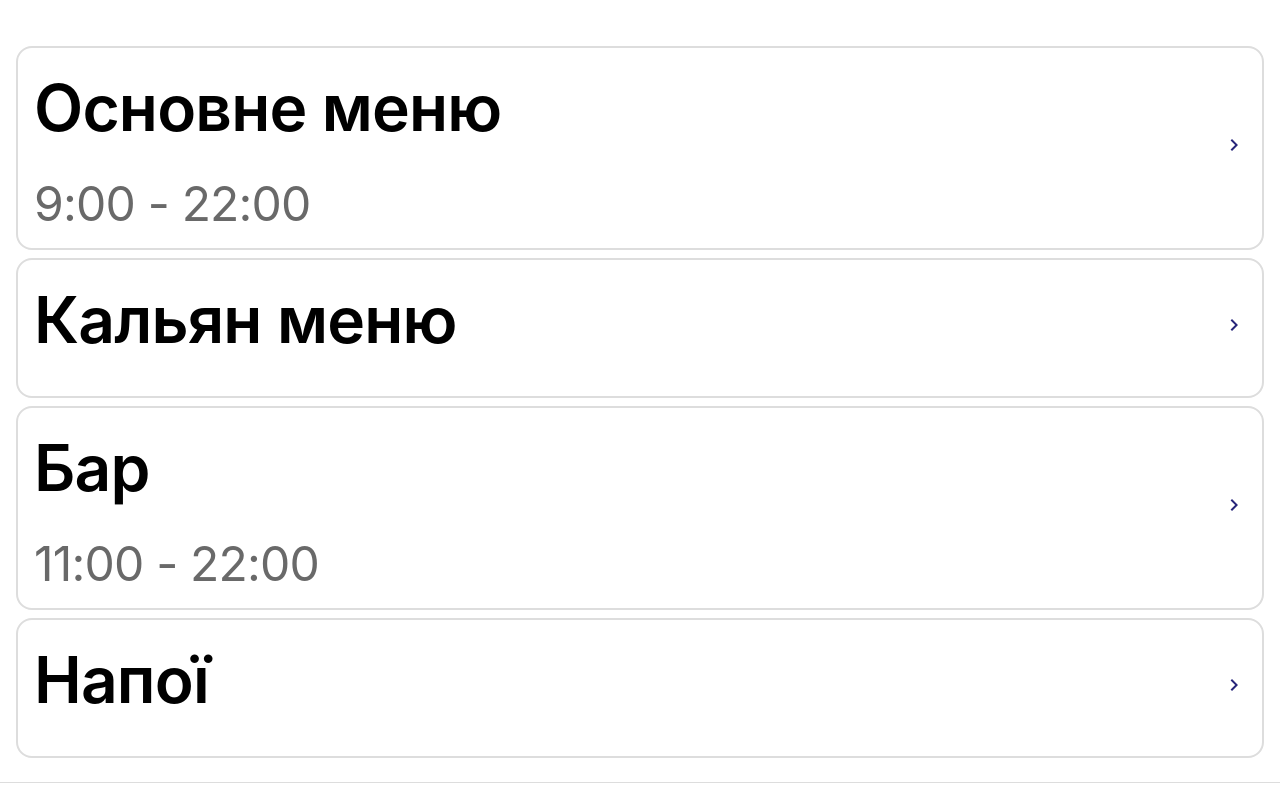
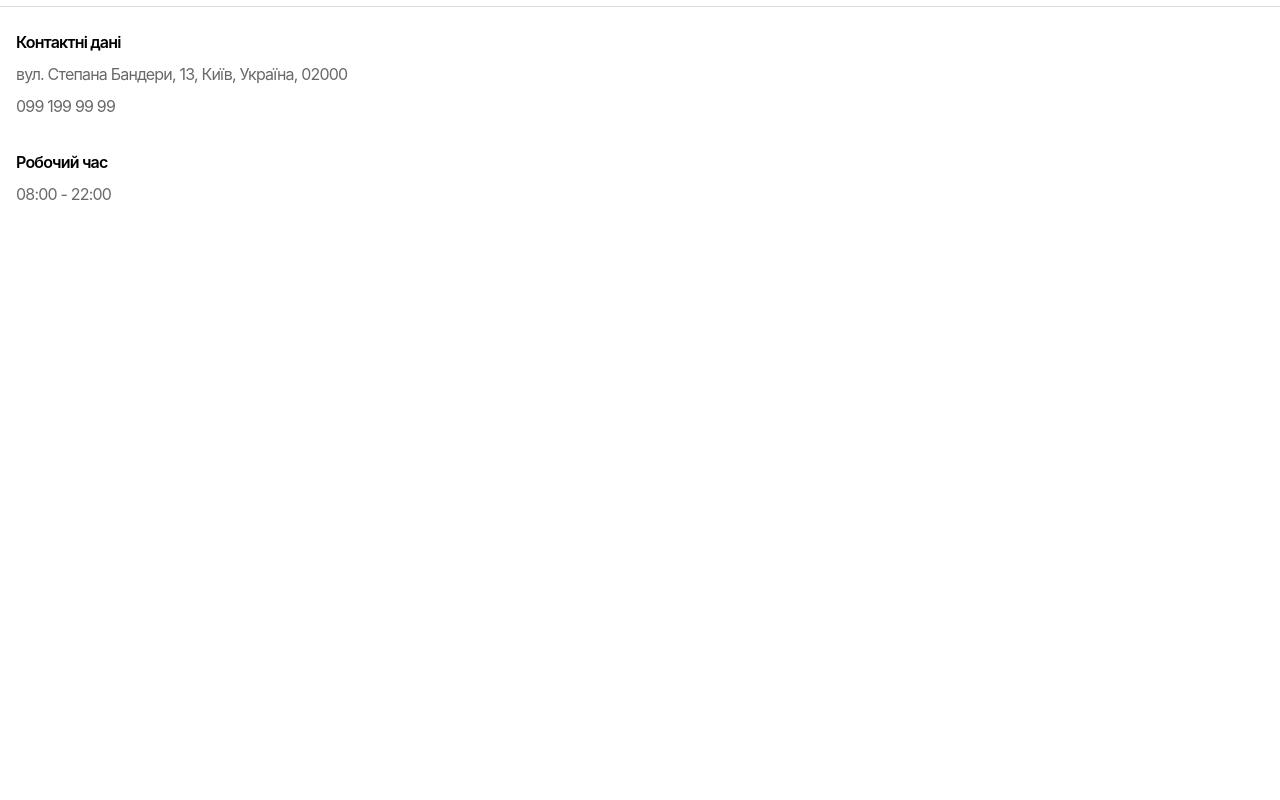
Before and after one commit to IvanDiyz/menuservice, a Next.js app: page /result in a window 1280 px wide. Shown: the part 280-1080 px from the top of the page. After the commit the page ends 800 px from the top, so only its background shows below. Built offline with nearby package versions, Linux system fonts and the light colour scheme.

Commit message:
connect API

```diff
--- a/next.config.js
+++ b/next.config.js
@@ -2,7 +2,7 @@
 const path = require('path');
 const nextConfig = {
   images: {
-    domains: ["lh3.googleusercontent.com"],
+    domains: ['cdn.logo.com'],
   },
   // webpack: (config) => {
   //   config.resolve.alias['@'] = path.join(__dirname, 'src');
--- a/src/components/ClientMain/ClientInfo/ClientInfo.module.scss
+++ b/src/components/ClientMain/ClientInfo/ClientInfo.module.scss
@@ -28,6 +28,7 @@
     &__worktime {
         display: flex;
         align-items: center;
+        justify-content: center;
         span {
             margin-left: 4px;
             color: #000;
--- a/src/components/ClientMain/ServiceSheet/ServiceSheet.jsx
+++ b/src/components/ClientMain/ServiceSheet/ServiceSheet.jsx
@@ -1,15 +1,22 @@
+"use client";
 // Styles
 import Link from "next/link";
 import s from "./ServiceSheet.module.scss";
+import { useEffect, useState } from "react";
 
-const ServiceSheet = () => {
+const ServiceSheet = ({ menus }) => {
+  console.log("comp1", menus);
   return (
     <div className={s.serviceSheet}>
-      <Link href="/menu">
+      {menus.map((el) => {
+        return (
+          <Link href="/menu" key={el.id}>
             <div className={s.serviceSheet__box}>
               <div className={s.serviceSheet__nameService}>
-            <p className={s.serviceSheet__name}>Основне меню</p>
-            <span className={s.serviceSheet__timeService}>9:00 - 22:00</span>
+                <p className={s.serviceSheet__name}>{el.name}</p>
+                <span className={s.serviceSheet__timeService}>
+                  9:00 - 22:00
+                </span>
               </div>
               <div className={s.serviceSheet__row}>
                 <svg
@@ -30,79 +37,8 @@ const ServiceSheet = () => {
               </div>
             </div>
           </Link>
-      <div className={s.serviceSheet__box}>
-        <div className={s.serviceSheet__nameService}>
-          <p className={s.serviceSheet__name}>Кальян меню</p>
-          <span className={s.serviceSheet__timeService}></span>
-        </div>
-        <div className={s.serviceSheet__row}>
-          <svg
-            width="24"
-            height="24"
-            viewBox="0 0 24 24"
-            fill="none"
-            xmlns="http://www.w3.org/2000/svg"
-          >
-            <g id="chevron-right">
-              <path
-                id="Vector"
-                d="M8.59009 16.58L13.1701 12L8.59009 7.41L10.0001 6L16.0001 12L10.0001 18L8.59009 16.58Z"
-                fill="#27257A"
-              />
-            </g>
-          </svg>
-        </div>
-      </div>
-      <Link href="/menu">
-        <div className={s.serviceSheet__box}>
-          <div className={s.serviceSheet__nameService}>
-            <p className={s.serviceSheet__name}>Бар</p>
-            <span className={s.serviceSheet__timeService}>11:00 - 22:00</span>
-          </div>
-          <div className={s.serviceSheet__row}>
-            <svg
-              width="24"
-              height="24"
-              viewBox="0 0 24 24"
-              fill="none"
-              xmlns="http://www.w3.org/2000/svg"
-            >
-              <g id="chevron-right">
-                <path
-                  id="Vector"
-                  d="M8.59009 16.58L13.1701 12L8.59009 7.41L10.0001 6L16.0001 12L10.0001 18L8.59009 16.58Z"
-                  fill="#27257A"
-                />
-              </g>
-            </svg>
-          </div>
-        </div>
-      </Link>
-      <Link href="/menu">
-        <div className={s.serviceSheet__box}>
-          <div className={s.serviceSheet__nameService}>
-            <p className={s.serviceSheet__name}>Напої</p>
-            <span className={s.serviceSheet__timeService}></span>
-          </div>
-          <div className={s.serviceSheet__row}>
-            <svg
-              width="24"
-              height="24"
-              viewBox="0 0 24 24"
-              fill="none"
-              xmlns="http://www.w3.org/2000/svg"
-            >
-              <g id="chevron-right">
-                <path
-                  id="Vector"
-                  d="M8.59009 16.58L13.1701 12L8.59009 7.41L10.0001 6L16.0001 12L10.0001 18L8.59009 16.58Z"
-                  fill="#27257A"
-                />
-              </g>
-            </svg>
-          </div>
-        </div>
-      </Link>
+        );
+      })}
     </div>
   );
 };
--- a/src/components/Openedmenu/Openedmenu.jsx
+++ b/src/components/Openedmenu/Openedmenu.jsx
@@ -9,7 +9,7 @@ export default function Openedmenu() {
     <div className={s.openedMenu}>
       <Openedinfo />
       <OrderMethods firstmethod={'В закладі'} lastmethod={'Із собою'}/>
-      <ServiceSheet />
+      {/* <ServiceSheet /> создать тригер в сторе для откртия и закрытия выполывающего меню */}
       <Openedcontact />
     </div>
   );
--- a/src/services/api.js
+++ b/src/services/api.js
@@ -1,7 +1,7 @@
 import axios from "axios";
 
 const api = axios.create({
-  baseURL: "",
+  baseURL: "http://35.202.165.210:3333",
 });
 
 
--- a/src/store/menu/menuApi.js
+++ b/src/store/menu/menuApi.js
@@ -3,10 +3,9 @@ import api from "@/services/api";
 
 export const fetchMenu = createAsyncThunk(
   "user/fetchMenu",
-  async (currentPage, thunkAPI) => {
+  async (venueId, thunkAPI) => {
     try {
-      const response = await api.get(`/venue?limit=4&page=${currentPage}`);
-
+      const response = await api.get(`/venue/1/main-page`);
       return response.data;
     } catch (e) {
       return thunkAPI.rejectWithValue("Что-то пошло не так!");
--- a/src/store/menu/menuSlice.js
+++ b/src/store/menu/menuSlice.js
@@ -3,32 +3,35 @@ import { fetchMenu } from "./menuApi";
 import { HYDRATE } from "next-redux-wrapper";
 
 const initialState = {
-  items: [],
-  total: null,
-  limit: null,
-  pages: null,
-  currentPage: 1,
+  venueId: 1,
+  menus: [],
+  name: null,
+  logoUrl: null,
+  photoUrl: null,
+  openingTime: null,
+  closingTime: null,
+  types: [],
+  isLoading: 'nune'
 };
 
 export const menuSlice = createSlice({
   name: "menu",
   initialState,
   reducers: {
-    changePage: (state, action) => {
-      state.currentPage = action.payload;
-    },
   },
   extraReducers: (builder) =>
     builder
       .addCase(fetchMenu.fulfilled, (state, action) => {
         state.isLoading = false;
         state.error = "";
-        const { venues, total, limit, pages, currentPage } = action.payload;
-        state.venues = venues;
-        state.total = total;
-        state.limit = limit;
-        state.pages = pages;
-        state.currentPage = currentPage;
+        const { menus, name, logoUrl, photoUrl, openingTime, closingTime, types } = action.payload[0];
+        state.menus = menus;
+        state.name = name;
+        state.logoUrl = logoUrl;
+        state.photoUrl = photoUrl;
+        state.openingTime = openingTime;
+        state.closingTime = closingTime;
+        state.types = types;
       })
       .addCase(fetchMenu.pending, (state) => {
         state.isLoading = true;
```
Also changed, not shown: src/components/ClientMain/ClientInfo/ClientInfo.jsx (+4 -4 lines), src/components/ClientMain/ClientMain.jsx (+26 -7 lines). Lines whose indentation alone changed are shown as unchanged.
